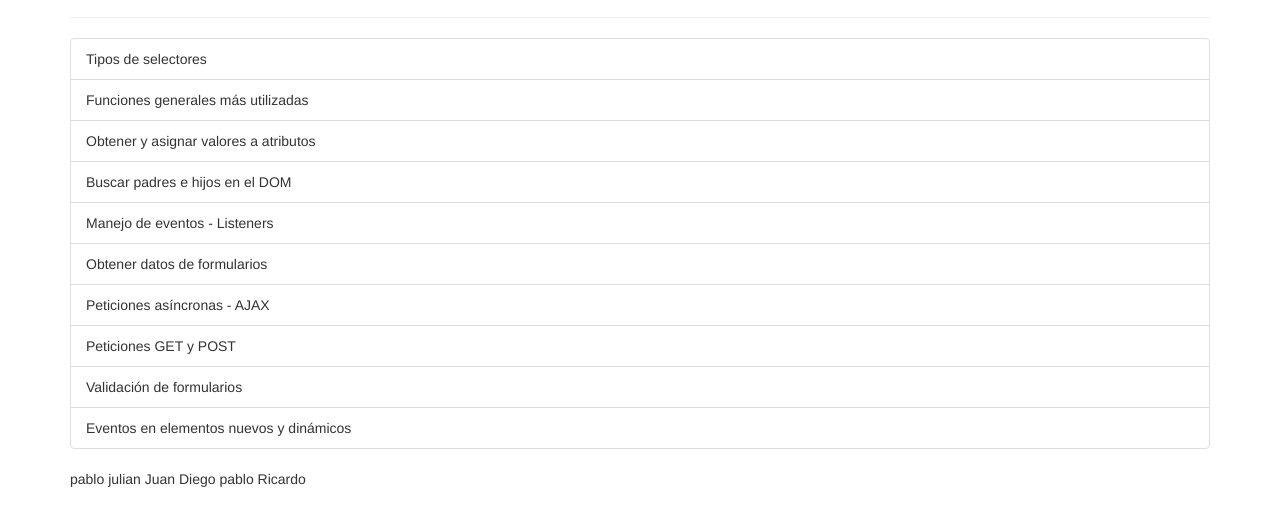
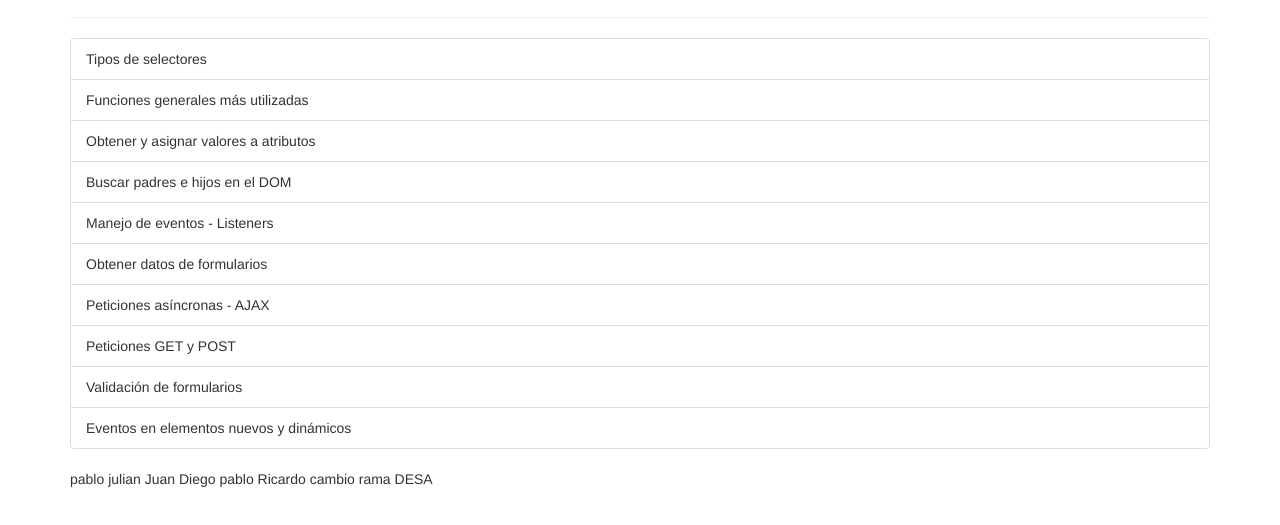
Before and after one commit to pablito816/clasegit, a plain HTML site: page index.html in a window 1280 px wide. Shown: the part 103-628 px from the top of the page. Drawn offline with nearby package versions, Linux system fonts and the light colour scheme.

Commit message:
rama DESA pablo

```diff
--- a/index.html
+++ b/index.html
@@ -48,3 +48,6 @@ julian
 Juan Diego
 pablo
 Ricardo
+
+
+cambio rama DESA
```
